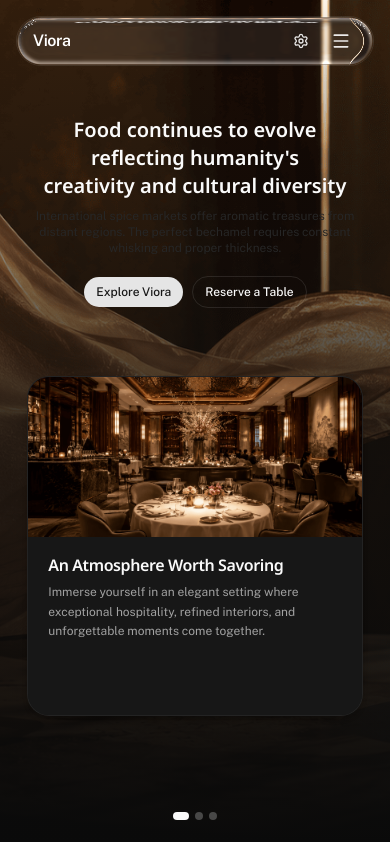
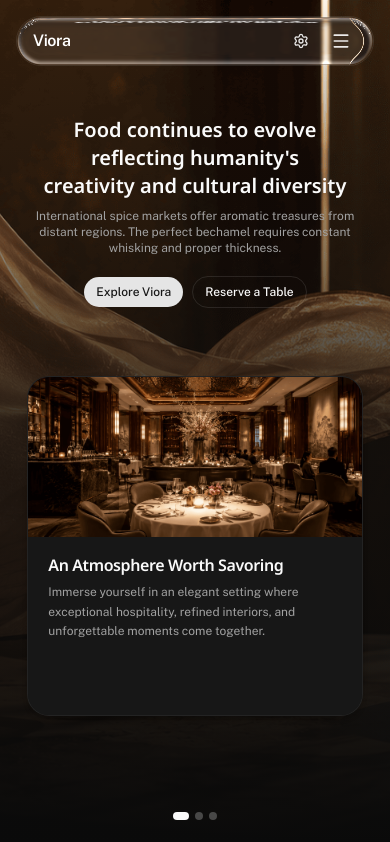
Before and after one commit to Grenish/viora, a Next.js app: page / in a window 390 px wide. Shown: the top 842 px of the page. Built offline with nearby package versions, Linux system fonts and the light colour scheme.

Commit message:
Fix text-muted class name and wrap Reserve button in Link

```diff
--- a/components/home-page.tsx
+++ b/components/home-page.tsx
@@ -1,4 +1,5 @@
 import { Button } from "./ui/button";
+import Link from "next/link";
 import {
   InteractiveGallery,
   InteractiveGalleryContent,
@@ -46,7 +47,7 @@ export default function HomePage() {
             Food continues to evolve reflecting humanity&apos;s creativity and
             cultural diversity
           </h1>
-          <p className="max-w-2xl text-center text-xs sm:text-base text-muted">
+          <p className="max-w-2xl text-center text-xs sm:text-base text-muted-foreground">
             International spice markets offer aromatic treasures from distant
             regions. The perfect bechamel requires constant whisking and proper
             thickness.
@@ -55,12 +56,14 @@ export default function HomePage() {
             <Button className="h-8 px-3 text-xs sm:h-10 sm:px-4 sm:text-sm">
               Explore Viora
             </Button>
-            <Button
-              variant="outline"
-              className="h-8 px-3 text-xs sm:h-10 sm:px-4 sm:text-sm"
-            >
-              Reserve a Table
-            </Button>
+            <Link href="/reserve">
+              <Button
+                variant="outline"
+                className="h-8 px-3 text-xs sm:h-10 sm:px-4 sm:text-sm cursor-pointer"
+              >
+                Reserve a Table
+              </Button>
+            </Link>
           </div>
         </div>
       </div>
```
